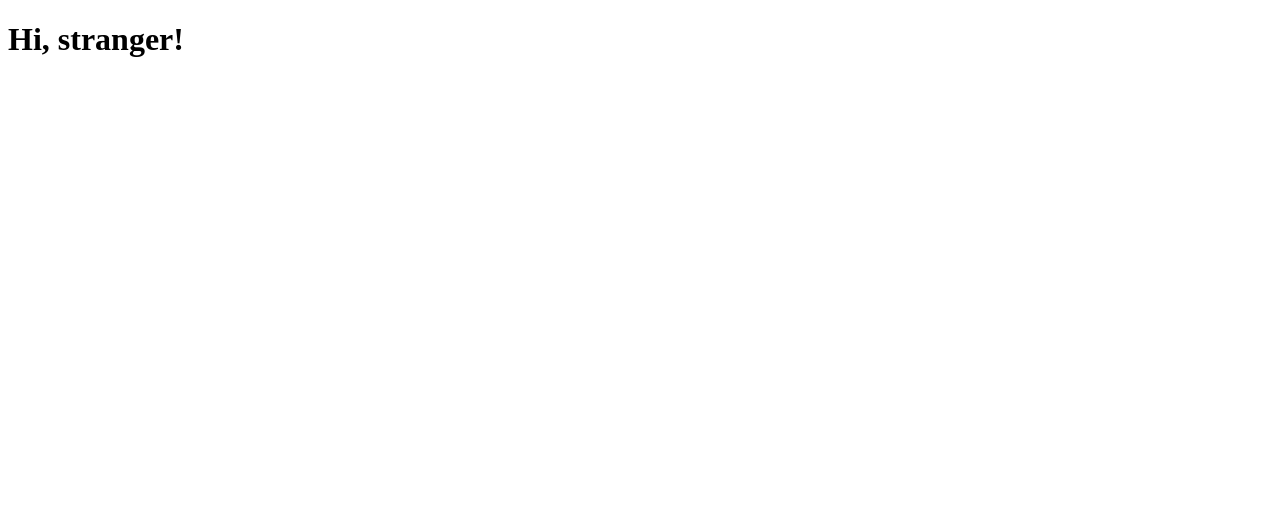
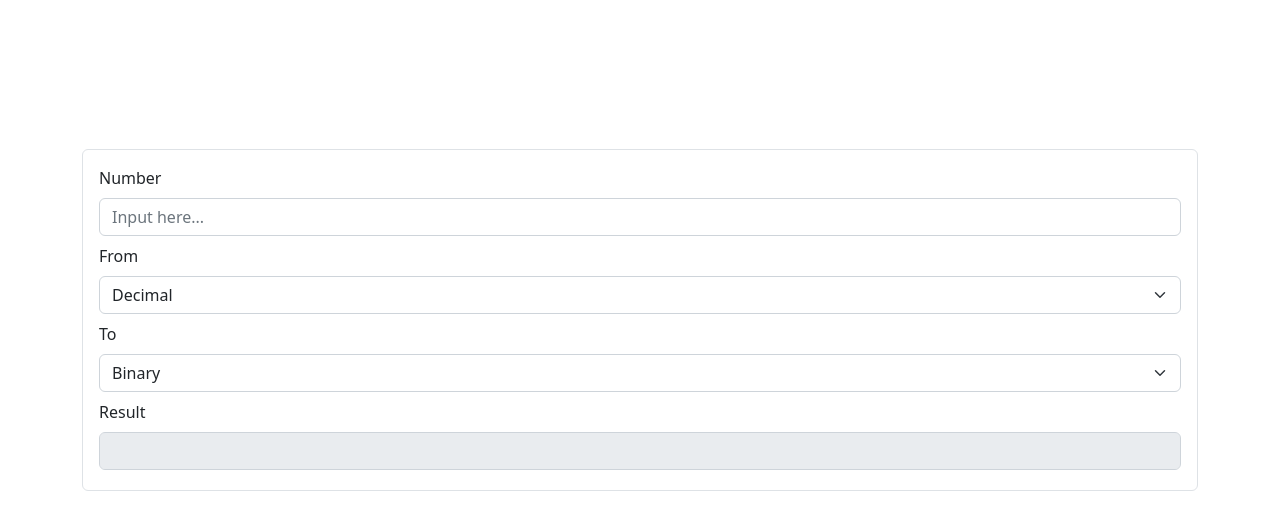
Before and after one commit to rawjrk/num-sys-converter, a React app: page / in a window 1280 px wide. Shown: the top 530 px of the page. Built offline with nearby package versions, Linux system fonts and the light colour scheme.

Commit message:
working prototype

```diff
--- a/package.json
+++ b/package.json
@@ -9,8 +9,10 @@
     "react"
   ],
   "dependencies": {
+    "bootstrap": "^5.2.3",
     "prop-types": "^15.8.1",
     "react": "^18.2.0",
+    "react-bootstrap": "^2.7.4",
     "react-dom": "^18.2.0"
   },
   "author": "RawJrk",
@@ -21,6 +23,7 @@
     "@babel/preset-react": "^7.18.6",
     "babel-loader": "^9.1.2",
     "clean-webpack-plugin": "^4.0.0",
+    "css-loader": "^6.7.3",
     "eslint": "^8.39.0",
     "eslint-config-airbnb": "^19.0.4",
     "eslint-config-prettier": "^8.8.0",
@@ -29,6 +32,7 @@
     "eslint-plugin-react": "^7.32.2",
     "eslint-plugin-react-hooks": "^4.6.0",
     "html-webpack-plugin": "^5.5.1",
+    "mini-css-extract-plugin": "^2.7.5",
     "prettier": "^2.8.8",
     "webpack": "^5.80.0",
     "webpack-cli": "^5.0.2",
--- /dev/null
+++ b/src/App.css
@@ -0,0 +1,12 @@
+body {
+  margin: 0;
+}
+
+#root {
+  display: flex;
+  flex-direction: row;
+  justify-content: center;
+  align-items: center;
+  width: 100vw;
+  height: 80vh;
+}
--- a/src/App.js
+++ b/src/App.js
@@ -1,5 +1,9 @@
+import "bootstrap/dist/css/bootstrap.min.css";
+import "./App.css";
+import Converter from "./components/Converter";
+
 function App() {
-  return <h1>Hi, stranger!</h1>;
+  return <Converter />;
 }
 
 export default App;
--- /dev/null
+++ b/src/components/Converter.js
@@ -0,0 +1,66 @@
+import { useState } from "react";
+import Container from "react-bootstrap/Container";
+import Form from "react-bootstrap/Form";
+import Input from "./Input";
+import Select from "./Select";
+
+import convert from "../lib/convert";
+
+function Converter() {
+  const options = [
+    { title: "Binary", value: 2 },
+    { title: "Octal", value: 8 },
+    { title: "Decimal", value: 10 },
+    { title: "Hex", value: 16 },
+  ];
+
+  const defaultFromBase = 10;
+  const defaultToBase = 2;
+
+  const [num, setNum] = useState();
+  const [fromBase, setFromBase] = useState(defaultFromBase);
+  const [toBase, setToBase] = useState(defaultToBase);
+  const result = num ? convert(num, fromBase, toBase) : null;
+
+  return (
+    <Container>
+      <Form className="border rounded p-3">
+        <Input
+          className="mb-2"
+          label="Number"
+          type="text"
+          placeholder="Input here..."
+          onChange={setNum}
+        />
+
+        <Select
+          className="mb-2"
+          label="From"
+          options={options}
+          defaultOption={defaultFromBase}
+          ariaLabel="Select number base to convert from"
+          onChange={setFromBase}
+        />
+
+        <Select
+          className="mb-2"
+          label="To"
+          options={options}
+          defaultOption={defaultToBase}
+          ariaLabel="Select number base to convert to"
+          onChange={setToBase}
+        />
+
+        <Input
+          className="mb-1"
+          label="Result"
+          type="text"
+          disabled
+          value={result}
+        />
+      </Form>
+    </Container>
+  );
+}
+
+export default Converter;
--- /dev/null
+++ b/src/components/Input.js
@@ -0,0 +1,26 @@
+import Form from "react-bootstrap/Form";
+
+function Input({
+  className,
+  label,
+  type,
+  placeholder,
+  disabled = false,
+  value,
+  onChange = (f) => f,
+}) {
+  return (
+    <Form.Group className={className}>
+      <Form.Label>{label}</Form.Label>
+      <Form.Control
+        type={type}
+        placeholder={placeholder}
+        disabled={disabled}
+        value={value}
+        onChange={(e) => onChange(e.target.value)}
+      />
+    </Form.Group>
+  );
+}
+
+export default Input;
--- /dev/null
+++ b/src/components/Select.js
@@ -0,0 +1,33 @@
+import Form from "react-bootstrap/Form";
+
+function Select({
+  className,
+  label,
+  options,
+  defaultOption,
+  ariaLabel,
+  disabled = false,
+  onChange = (f) => f,
+}) {
+  return (
+    <Form.Group className={className}>
+      <Form.Label>{label}</Form.Label>
+      <Form.Select
+        aria-label={ariaLabel}
+        disabled={disabled}
+        onChange={(e) => onChange(e.target.value)}
+      >
+        {options.map((option) => (
+          <option
+            value={option.value}
+            selected={option.value === defaultOption}
+          >
+            {option.title}
+          </option>
+        ))}
+      </Form.Select>
+    </Form.Group>
+  );
+}
+
+export default Select;
--- a/src/index.html
+++ b/src/index.html
@@ -4,7 +4,7 @@
     <meta charset="UTF-8" />
     <meta http-equiv="X-UA-Compatible" content="IE=edge" />
     <meta name="viewport" content="width=device-width, initial-scale=1.0" />
-    <title>React Template</title>
+    <title>Numeral System Converter</title>
   </head>
   <body>
     <div id="root"></div>
--- /dev/null
+++ b/src/lib/convert.js
@@ -0,0 +1,5 @@
+function convert(num, fromBase, toBase) {
+  return parseInt(num, fromBase).toString(toBase);
+}
+
+export default convert;
--- a/webpack.config.js
+++ b/webpack.config.js
@@ -1,10 +1,12 @@
 const path = require("path");
+const MiniCssExtractPlugin = require("mini-css-extract-plugin");
 const HtmlWebpackPlugin = require("html-webpack-plugin");
 const { CleanWebpackPlugin } = require("clean-webpack-plugin");
 
 let mode = "development";
 const plugins = [
   new CleanWebpackPlugin(),
+  new MiniCssExtractPlugin(),
   new HtmlWebpackPlugin({
     template: "./src/index.html",
   }),
@@ -30,6 +32,16 @@ module.exports = {
         type: "asset",
       },
       {
+        test: /\.css$/,
+        use: [
+          {
+            loader: MiniCssExtractPlugin.loader,
+            options: { publicPath: "" },
+          },
+          "css-loader",
+        ],
+      },
+      {
         test: /\.js$/,
         exclude: /node_modules/,
         use: {
```
Also changed, not shown: 1 other file (tests, documents, lock files or other folders).
